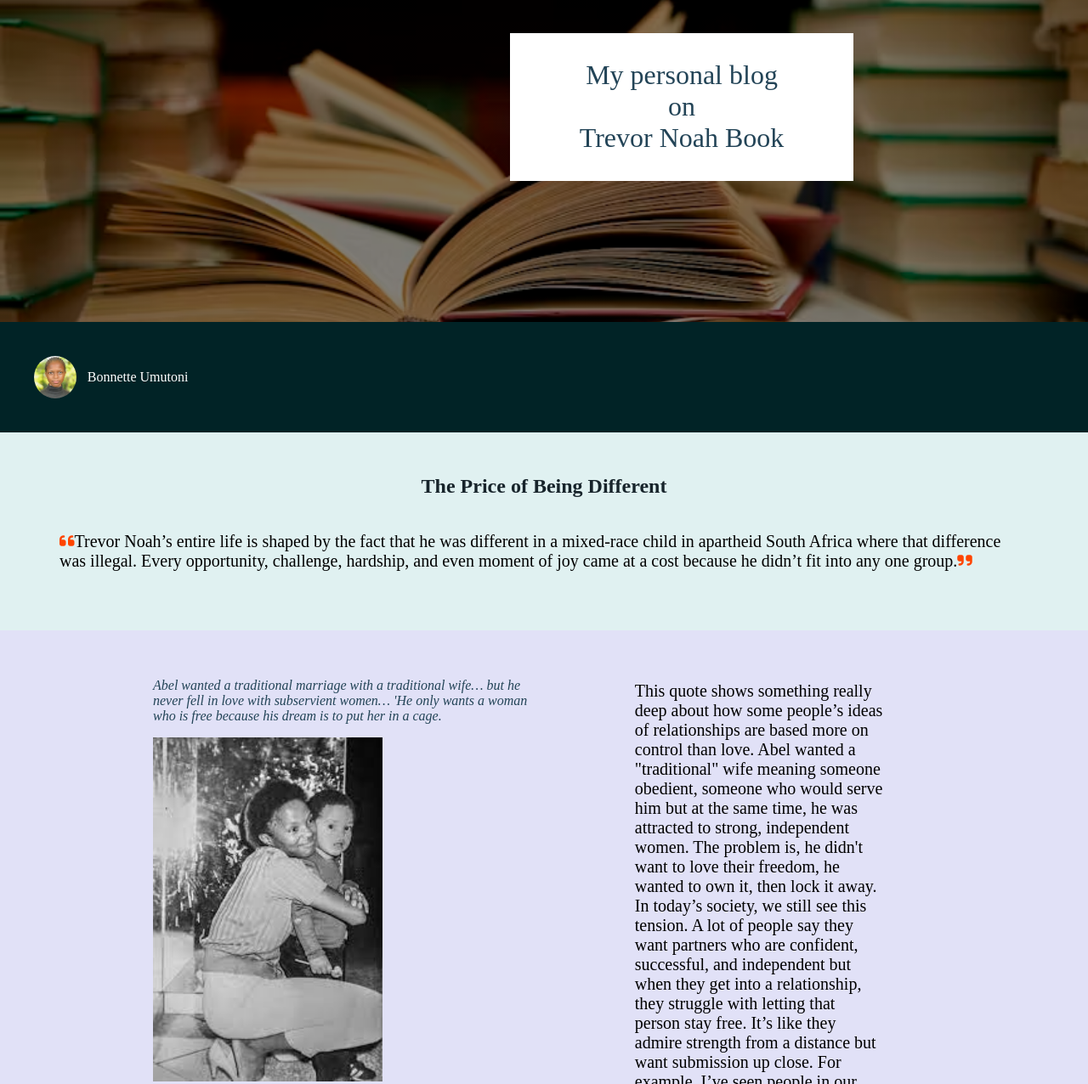
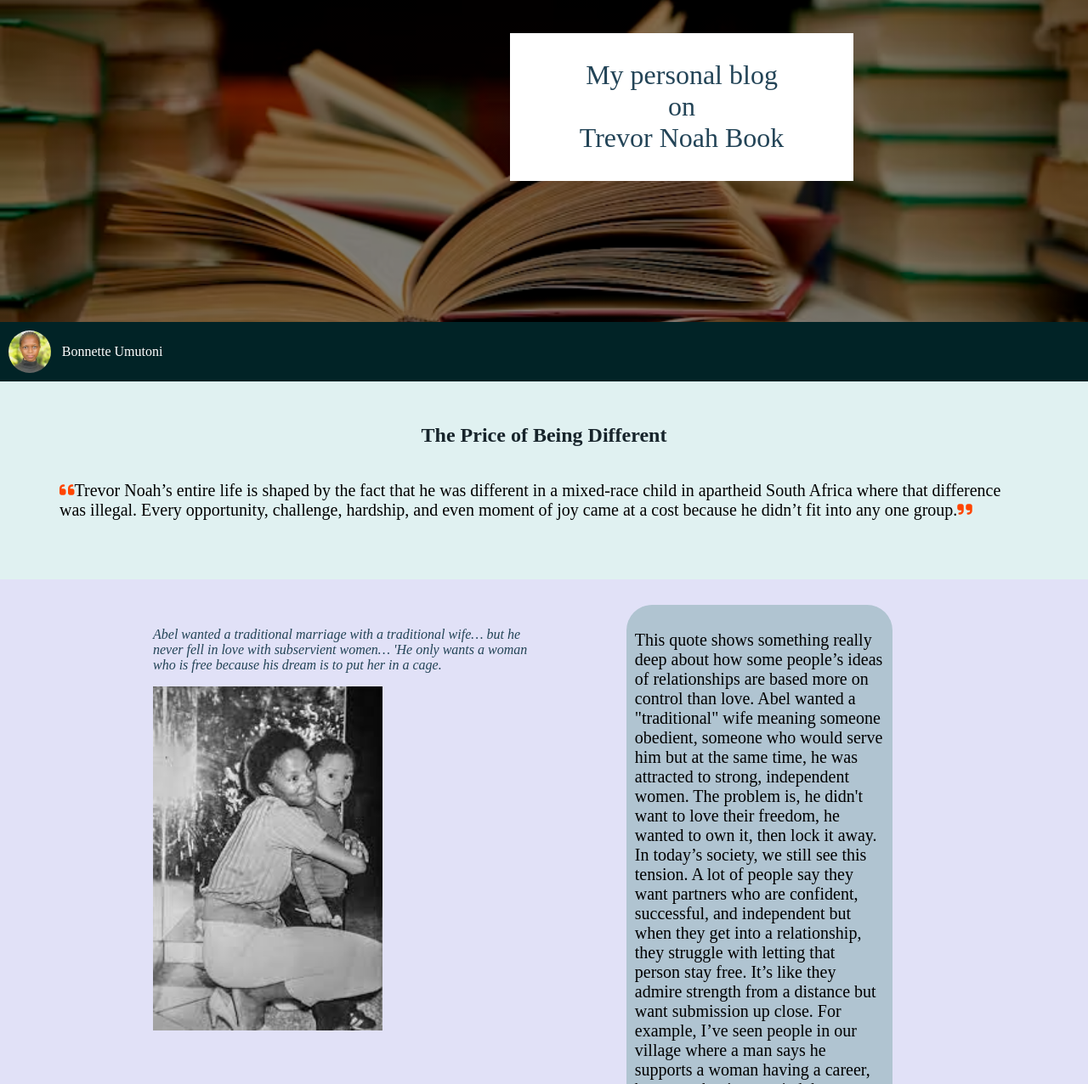
Before and after one commit to bonnetteumutoni/Book-reviews, a plain HTML site: page index.html in a window 1280 px wide. Shown: the part 156-1432 px from the top of the page at 85% size. Drawn offline with Linux system fonts and the light colour scheme.

Commit message:
created changes

```diff
--- a/style.css
+++ b/style.css
@@ -36,7 +36,7 @@
  }
  .profile-text{
     background-color: #012326;
-    padding: 40px;
+    padding: 10px;
     font-family: nunito;
     align-items: center;
     display: flex;
@@ -83,7 +83,7 @@ body{
 }
  .text{
     border-radius: 30px;
-
+    background-color: #b0c4d1;
     padding: 10px;
     width: 90%;
     p{
```
